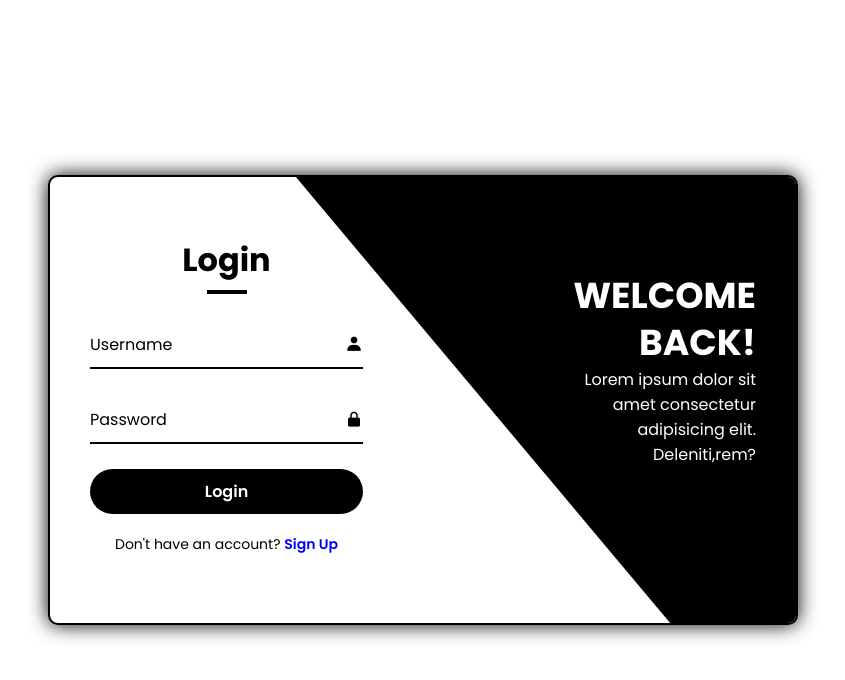
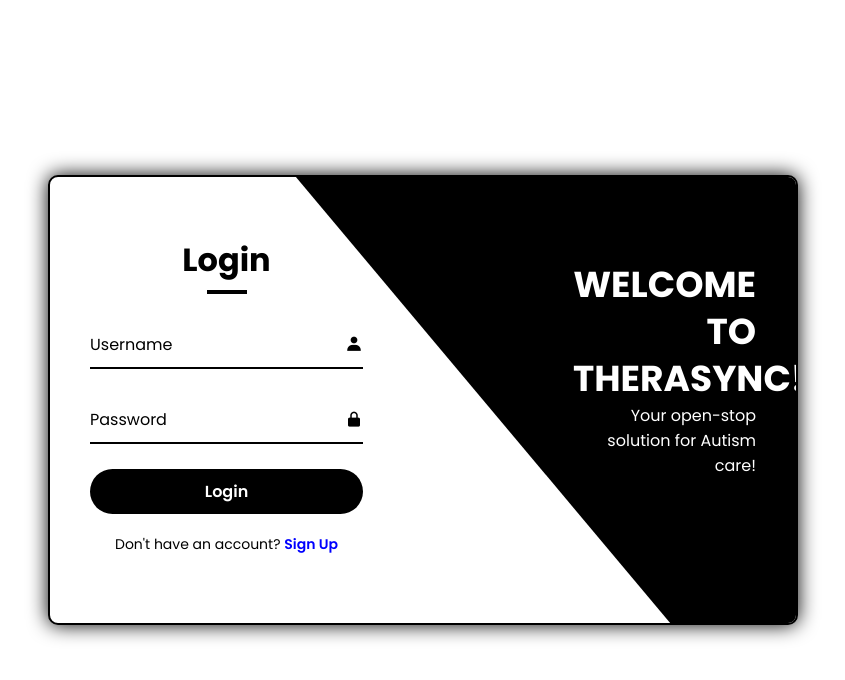
Before and after one commit to prikshitvashisth/Therasync, a plain HTML site: page login/index.html in a window 1280 px wide. Shown: the whole page, without its empty margins (217-1062 px from the left). Drawn offline with nearby package versions, Linux system fonts and the light colour scheme.

Commit message:
Update index.html

```diff
--- a/login/index.html
+++ b/login/index.html
@@ -1,6 +1,5 @@
 <!DOCTYPE html>
 <html lang="en">
-
 
 <head>
     <meta charset="UTF-8">
@@ -8,12 +7,10 @@
     <title>Login Register form</title>
 
     <!--Boxicons CDN-->
-    <link href='https://unpkg.com/boxicons@2.1.4/css/boxicons.min.css'
-    rel='stylesheet'>
+    <link href='https://unpkg.com/boxicons@2.1.4/css/boxicons.min.css' rel='stylesheet'>
 
     <!--Custom CSS-->
     <link rel="stylesheet" href="style.css">
-
 </head>
 
 <body>
@@ -45,9 +42,12 @@
         </div>
 
         <div class="info-text login">
-            <h2 class="animation" style="--i:0; --j:20">Welcome Back!</h2>
-            <p class="animation" style="--i:1; --j:21">Lorem ipsum dolor sit amet consectetur adipisicing elit.
-                Deleniti,rem?</p>
+            <!-- Changed Welcome Message -->
+            <h2 class="animation" style="--i:0; --j:20">Welcome to Therasync!
+
+            </h2>
+            <!-- Changed paragraph to display your text -->
+            <p class="animation" style="--i:1; --j:21">Your open-stop solution for Autism care!</p>
         </div>
 
         <div class="form-box register">
@@ -84,14 +84,11 @@
         </div>
 
         <div class="info-text register">
-            <h2 class="animation" style="--i:17; --j:0;">Welcome Back!</h2>
-            <p class="animation" style="--i:18; --j:1;">Lorem ipsum dolor sit amet consectetur adipisicing elit.
-                Deleniti,rem?</p>
+            <h2 class="animation" style="--i:17; --j:0;">Welcome to Therasync!</h2>
+            <p class="animation" style="--i:18; --j:1;">Your open-stop solution for Autism care!</p>
         </div>
 
     </div>
-
-
 
     <!--Script.js-->
     <script src="script.js"></script>
```
